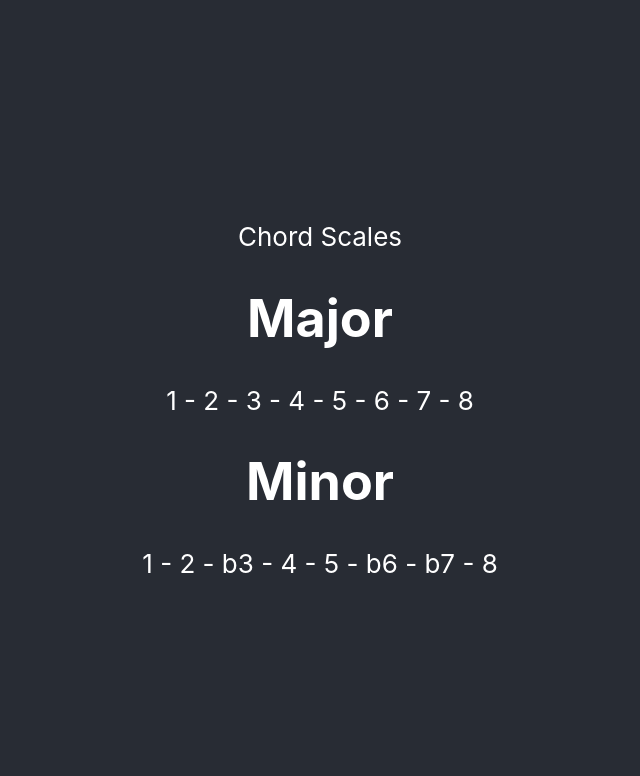
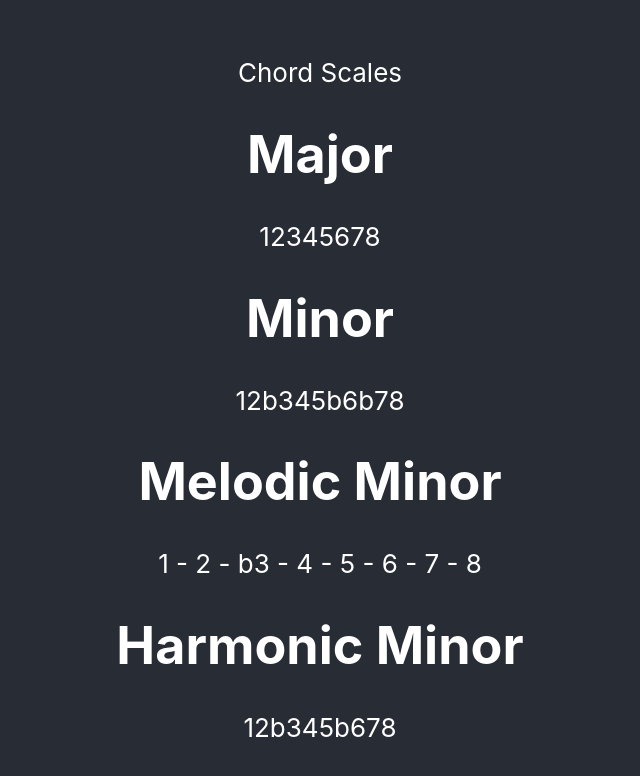
Before and after one commit to walpolsh/chord-scales, a React (Create React App) app: page / in a window 1280 px wide. Shown: the top 776 px of the page, without its empty margins (320-960 px from the left). Built offline with nearby package versions, Linux system fonts and the light colour scheme.

Commit message:
mode generator

```diff
--- a/src/App.js
+++ b/src/App.js
@@ -1,5 +1,4 @@
 import React, { Component } from 'react';
-import logo from './logo.svg';
 import './App.css';
 
 //* Get the chord names for every
@@ -15,6 +14,11 @@ import './App.css';
 // * If every other note for 3 or 4 notes matches a tone
 
 class App extends Component {
+  constructor(props) {
+    super(props);
+    this.state = {
+    }
+  }
   render() {
 
     //create the intervals
@@ -45,6 +49,9 @@ class App extends Component {
     const root = 0
     const major = [root, whole, whole, half, whole, whole, whole, half];
     const minor = [root, whole, half, whole, whole, half, whole, whole]
+    const melodicMinor = [root, whole, half, whole, whole, whole, whole, half]
+    const harmonicMinor = [root, whole, half, whole, whole, half, wholeHalf, half]
+
 
     // create a function that stores the result each consecutive array item added together.
     // ex [0,2,2,1] => [0,2,3,5]
@@ -64,10 +71,7 @@ class App extends Component {
     // where the keys of chromaticIntervals match the values of
     // create an array with values in chromaticIntervals
     let chromaticKeys = Object.keys(chromatic)
-    let chromaticValues = Object.keys(chromatic)
-
-
-    var filteredScales = (scale) => {
+    var filteredScale = (scale) => {
       let reducedScale = reduceScale(scale)
       let arr = []
       for (let i = 0; i < chromaticKeys.length; i++) {
@@ -77,19 +81,35 @@ class App extends Component {
           }
         }
       }
-      return arr.join(' - ')
+      return arr
     }
 
     // create a function that takes your scale and generates all the modes by create an array of the scale with all available starting indexes.
 
+    const modeGenerator = (scale) => {
+      let result = filteredScale(scale)
+      console.log(result)
+      let arr = []
+      for (let i = 0; i < result.length; i++) {
+        let first = result.slice(0, i)
+        let last = result.slice(i, result.length - 1)
 
+        arr.push(last.concat(first))
+      }
+
+      return arr
+
+    }
+
+    console.log(modeGenerator(minor))
     //create a function that prints triads
       //make an array that contains groups of three degrees
       //add to array by pushing degrees one at a time.
 
     // create a function that prints seventh chords
 
-    let join = (x) => Object.values(x).join(' - ')
+
+    //should be able to select scale degrees from a 8 input menu.
 
     return (
       <div className="App">
@@ -99,12 +119,21 @@ class App extends Component {
           </header>
           <div>
             <h1>Major</h1>
-            {filteredScales(major)}
+            {filteredScale(major)}
           </div>
           <div>
             <h1>Minor</h1>
-            {filteredScales(minor)}
+            {filteredScale(minor)}
           </div>
+          <div>
+            <h1>Melodic Minor</h1>
+            {filteredScale(melodicMinor).join(' - ')}
+          </div>
+          <div>
+            <h1>Harmonic Minor</h1>
+            {filteredScale(harmonicMinor)}
+          </div>
+
         </header>
       </div>
     );
```
